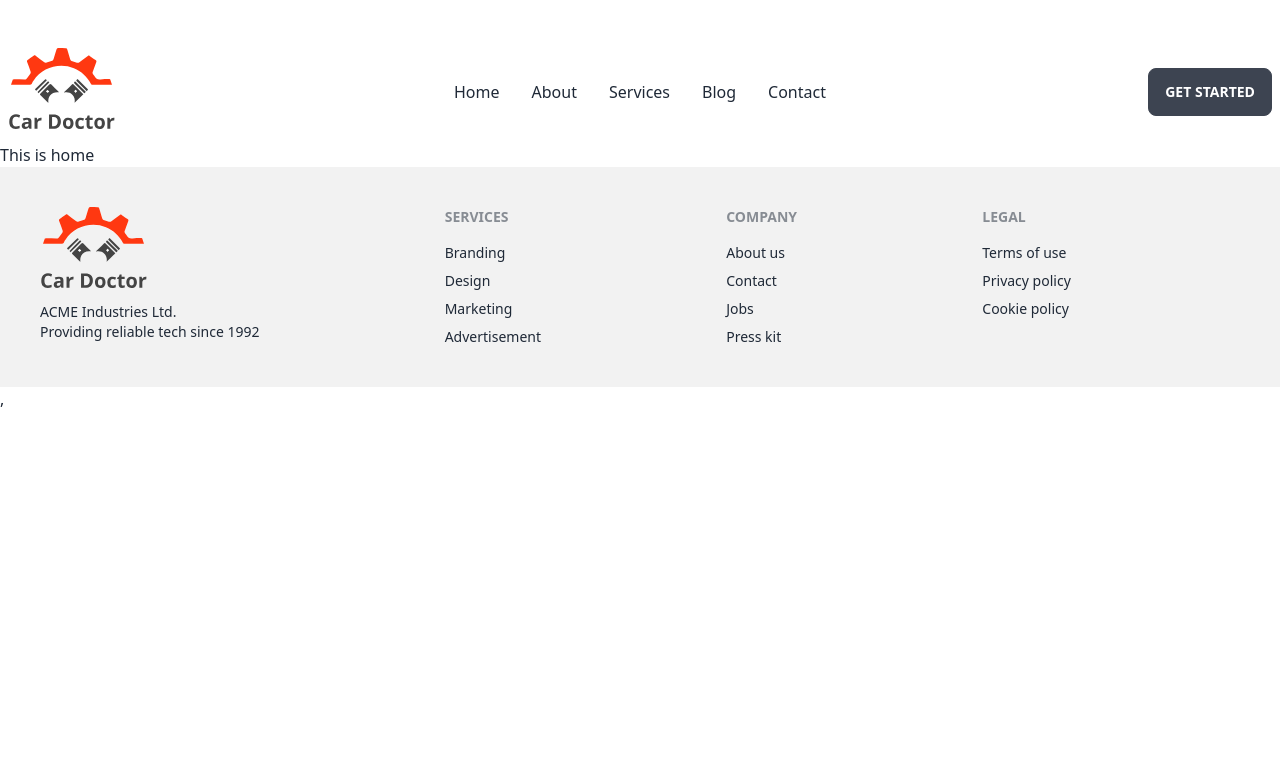
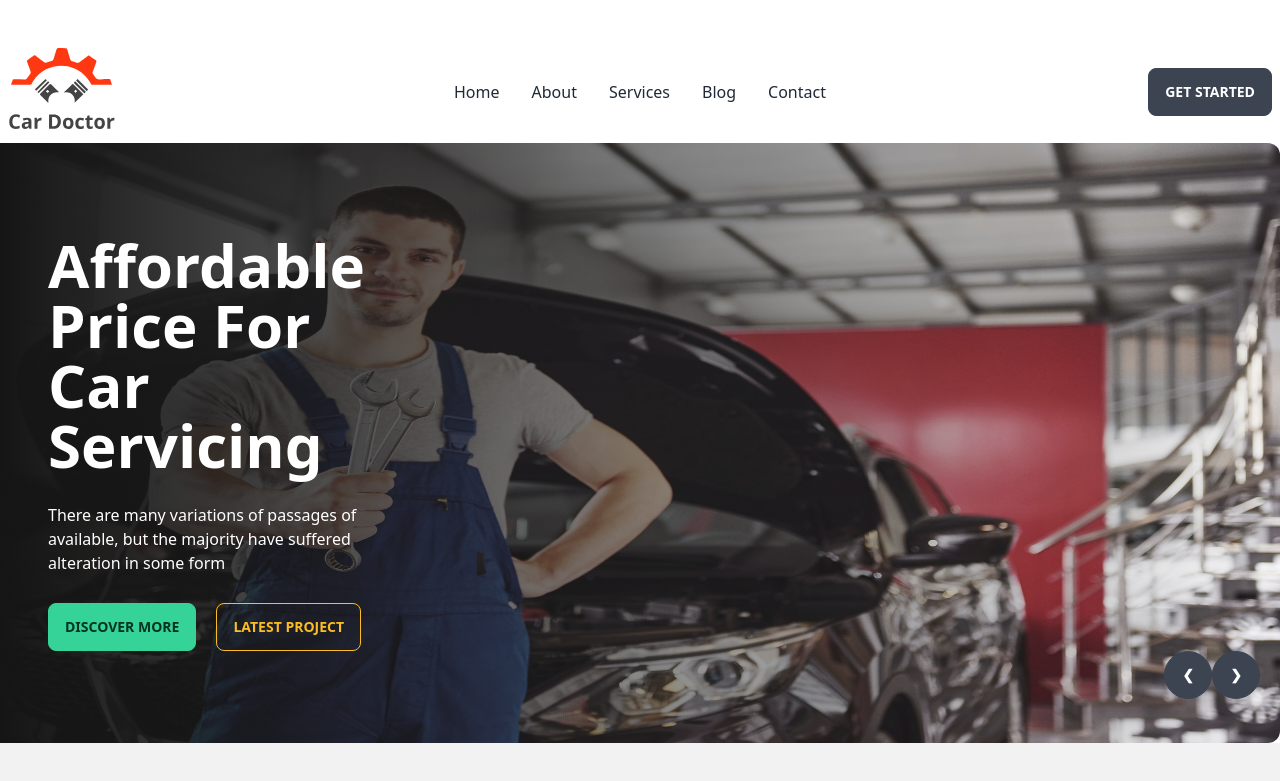
Before and after one commit to afransami/car-doctor-client, a React (Vite) app: page / in a window 1280 px wide. Shown: the top 781 px of the page. Built offline with nearby package versions, Linux system fonts and the light colour scheme.

Commit message:
banner title update

```diff
--- /dev/null
+++ b/src/pages/Home/Banner/Banner.jsx
@@ -0,0 +1,68 @@
+import React from "react";
+import img1 from "../../../assets/images/banner/1.jpg";
+import img2 from "../../../assets/images/banner/2.jpg";
+import img3 from "../../../assets/images/banner/3.jpg";
+import img4 from "../../../assets/images/banner/4.jpg";
+
+const Banner = () => {
+  return (
+    <div className="carousel w-full h-[600px]">
+      <div id="slide1" className="carousel-item relative w-full ">
+        <img src={img1} className="w-full rounded-xl" />
+        <div className="absolute left-0 top-0 bottom-5 h-full flex items-center bg-gradient-to-r w-full from-[#151515] to-[rgba(21, 21, 21, 0)]">
+          <div className="text-white space-y-7 w-1/3 pl-12 ">
+          <h2 className="text-6xl font-bold">Affordable Price For Car Servicing</h2>
+          <p>There are many variations of passages of available, but the majority have suffered alteration in some form</p>
+          <div className="flex">
+          <button className="btn btn-success mr-5">Discover More</button>
+          <button className="btn btn-outline btn-warning">Latest project</button>
+          </div>
+          </div>
+        </div>
+        <div className="absolute flex justify-end transform -translate-y-1/2 left-5 right-5 bottom-5">
+        <a href="#slide4" className="btn btn-circle">
+            ❮
+          </a>
+          <a href="#slide3" className="btn btn-circle">
+            ❯
+          </a>
+        </div>
+      </div>
+      <div id="slide2" className="carousel-item relative w-full">
+        <img src={img2} className="w-full" />
+        <div className="absolute flex justify-between transform -translate-y-1/2 left-5 right-5 top-1/2">
+        <a href="#slide4" className="btn btn-circle">
+            ❮
+          </a>
+          <a href="#slide3" className="btn btn-circle">
+            ❯
+          </a>
+        </div>
+      </div>
+      <div id="slide3" className="carousel-item relative w-full">
+        <img src={img3} className="w-full" />
+        <div className="absolute flex justify-between transform -translate-y-1/2 left-5 right-5 top-1/2">
+          <a href="#slide2" className="btn btn-circle">
+            ❮
+          </a>
+          <a href="#slide4" className="btn btn-circle">
+            ❯
+          </a>
+        </div>
+      </div>
+      <div id="slide4" className="carousel-item relative w-full">
+        <img src={img4} className="w-full" />
+        <div className="absolute flex justify-between transform -translate-y-1/2 left-5 right-5 top-1/2">
+          <a href="#slide3" className="btn btn-circle">
+            ❮
+          </a>
+          <a href="#slide1" className="btn btn-circle">
+            ❯
+          </a>
+        </div>
+      </div>
+    </div>
+  );
+};
+
+export default Banner;
--- a/src/pages/Home/Home.jsx
+++ b/src/pages/Home/Home.jsx
@@ -1,12 +1,12 @@
 import React from 'react';
 import { Outlet } from 'react-router-dom';
 import Navbar from '../Shared/Navbar/Navbar';
+import Banner from './Banner/Banner';
 
 const Home = () => {
     return (
         <div>
-            <h1>This is home</h1>
-            <Outlet></Outlet>
+            <Banner></Banner>
 
         </div>
     );
```
